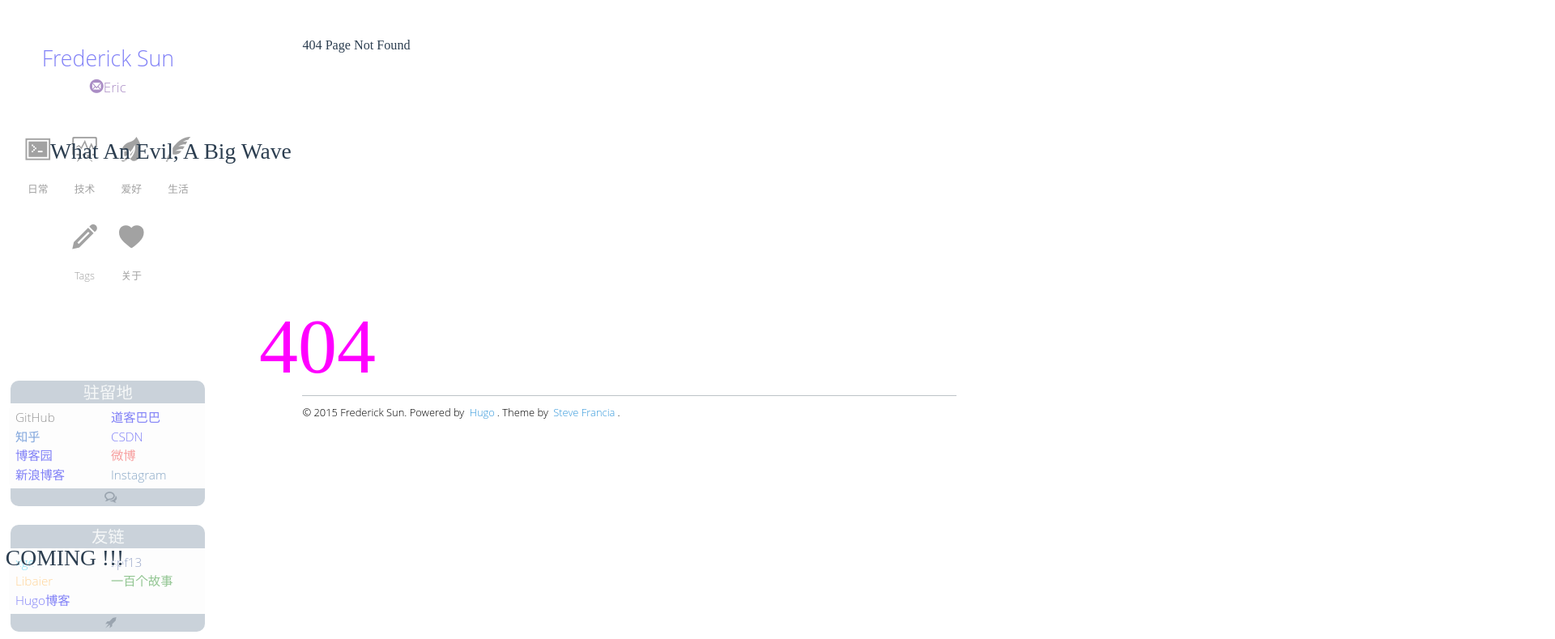
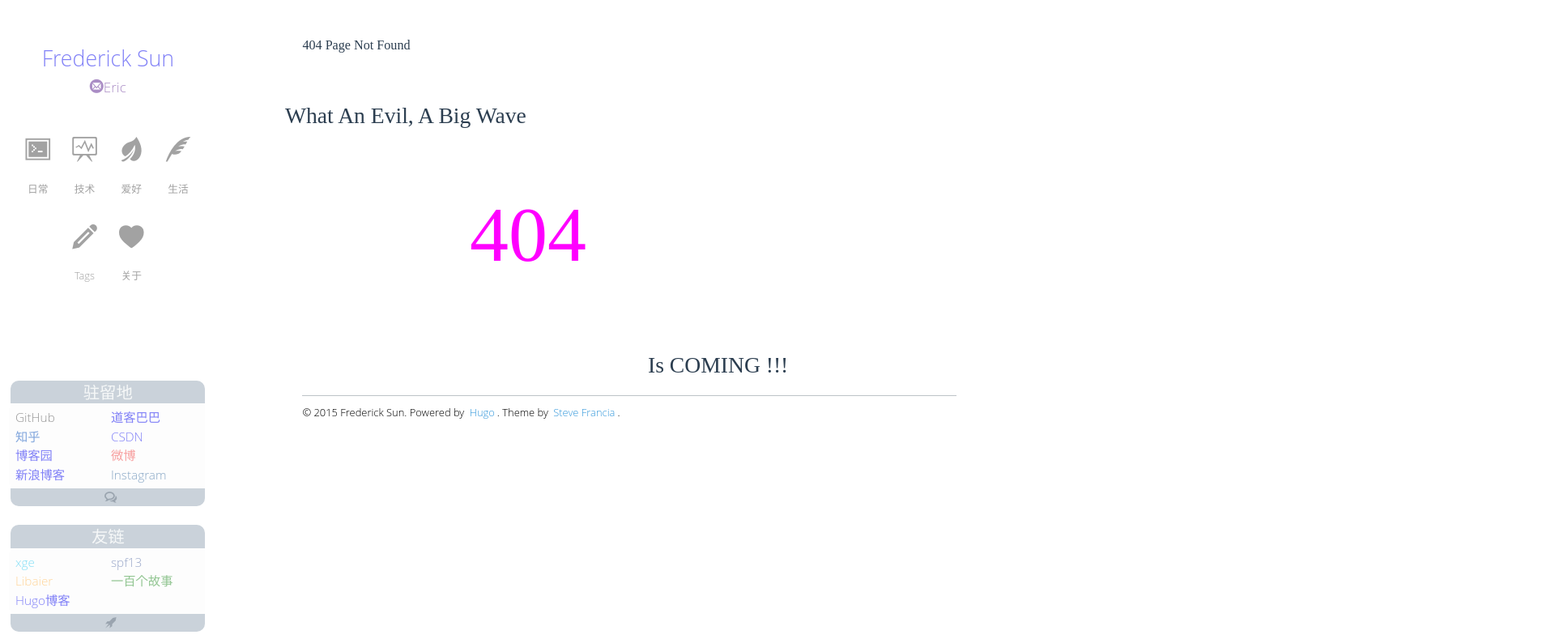
Before and after one commit to scbecho/scbecho.github.io, a plain HTML site: page 404.html in a window 1280 px wide. Shown: the top 789 px of the page at 81% size, 1920 px wide, since content can reach past the window. Drawn offline with nearby package versions, Linux system fonts and the light colour scheme; a web font is replaced by a local one.

Commit message:
modify blog codes

```diff
--- a/404.html
+++ b/404.html
@@ -151,10 +151,10 @@
   </div>
 </section>
 
-    <div style="position: relative">
-	<div style="position: relative;left:62px;top:48px"><h2 style=""> What an evil,  A big wave </h2> </div>
-	<div style="position: relative;left:320px;top:148px"><h1 style="color: #ff00ff; font-size: 96px;font-weight: bold"> 404</h1> </div>
-	<div style="position: relative;right:20px;top:248px"><h2 style="promtion">is COMING !!!</h2></div>
+    <div style="position: relative;left:320px;top:2px">
+	<div style="position: relative;left:32px;top:2px"><h2 style=""> What an evil,  A big wave </h2> </div>
+	<div style="position: relative;left:260px;top:8px"><h1 style="color: #ff00ff; font-size: 96px;font-weight: bold"> 404</h1> </div>
+	<div style="position: relative;left:480px;top:8px"><h2 style="promtion">is COMING !!!</h2></div>
     </div>
 
 
```
Also changed, not shown: tags/index.html (+6 -6 lines).
